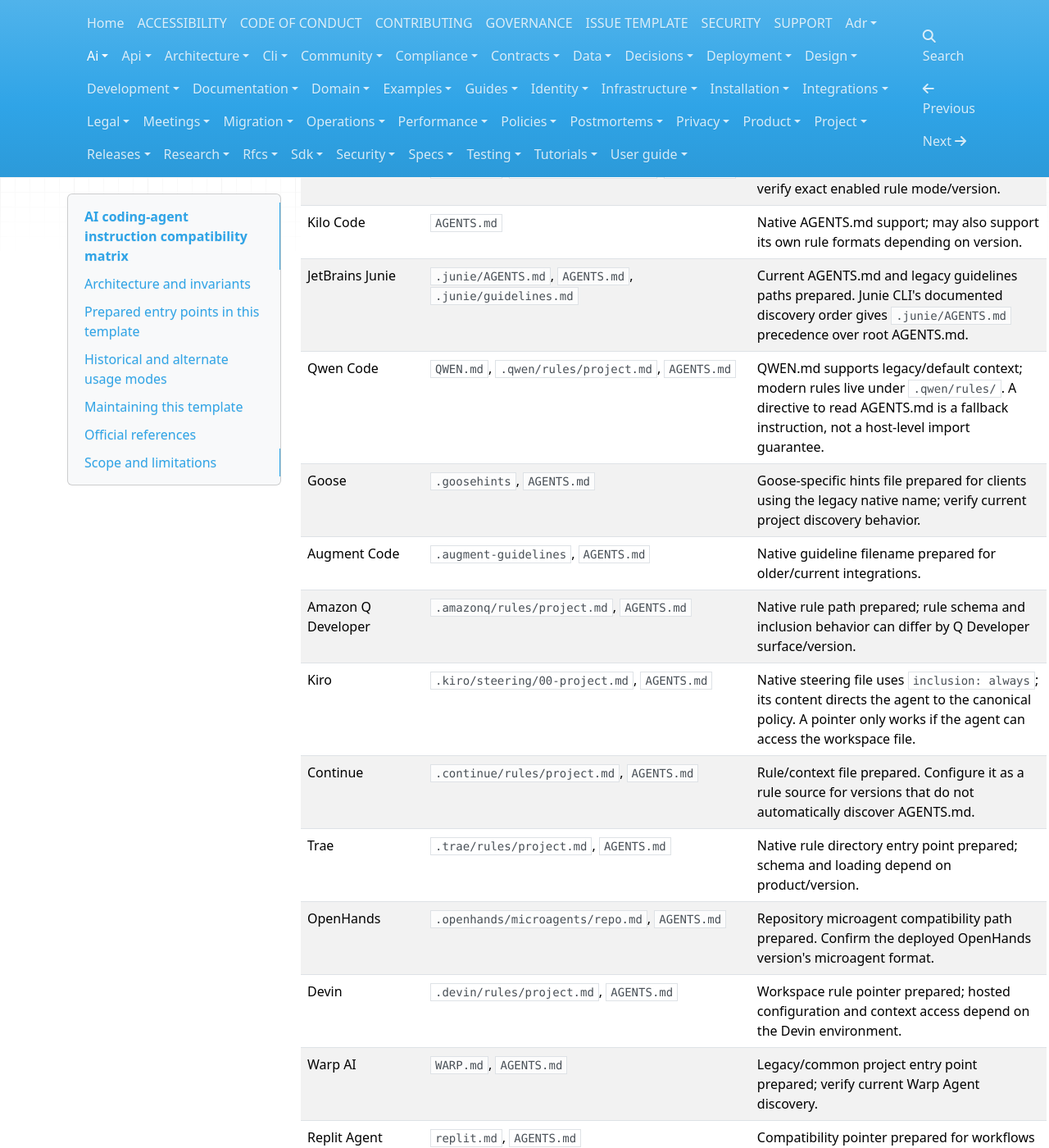
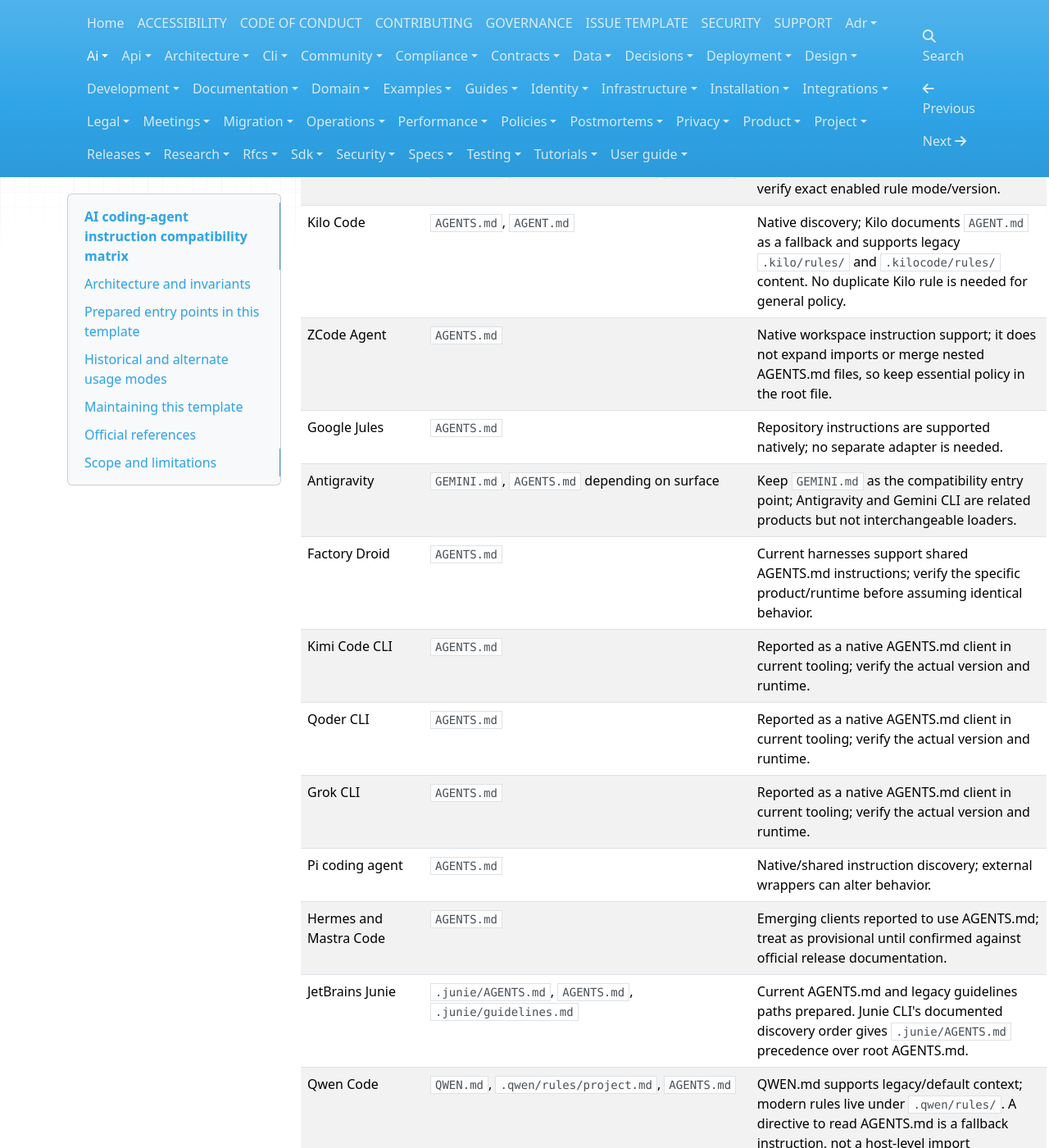
Before and after one commit to sandokanCat/.github, an MkDocs documentation site: the page built from docs/ai/AGENT_ARCHITECTURE.md, in a window 1280 px wide and 1400 px high, scrolled down 2225 px. Shown: the whole window at 82% size. Built offline with MkDocs 1.6.1, drawn with Linux system fonts in a browser that asks for light colours; nearby versions of some CDN libraries; some of the changed text lies outside the part shown.

Commit message:
docs: extend AI compatibility matrix and legacy adapters

```diff
--- a/docs/ai/AGENT_ARCHITECTURE.md
+++ b/docs/ai/AGENT_ARCHITECTURE.md
@@ -19,7 +19,7 @@ Compatibility is version- and surface-dependent. No repository can guarantee tha
 
 | Client/tool family | Prepared path(s) | Mechanism and compatibility notes |
 |---|---|---|
-| OpenAI Codex CLI / IDE integrations | `AGENTS.md`, optional `AGENT.md` fallback | Codex natively discovers `AGENTS.md`; support and precedence can vary by integration/version. |
+| OpenAI Codex CLI / IDE integrations | `AGENTS.md`, `AGENT.md`, optional `codex.md` fallback | Codex natively discovers `AGENTS.md`; `codex.md` is only relevant when explicitly configured as a fallback. |
 | Claude Code | `CLAUDE.md`, `.claude/settings.json` | `CLAUDE.md` imports `@AGENTS.md`. This covers the long-standing native filename; recent Claude Code versions can also discover AGENTS.md, subject to precedence. The existing plugin settings are preserved as a separate mechanism. |
 | Gemini CLI | `GEMINI.md`, `.gemini/settings.json` | `GEMINI.md` imports `@./AGENTS.md` for default/older behavior. Settings select `AGENTS.md` directly on versions supporting `context.fileName`. |
 | GitHub Copilot (GitHub, IDE, CLI surfaces) | `.github/copilot-instructions.md`, `.github/instructions/project.instructions.md` | Repository-wide and path-scoped instruction formats. Support varies by surface; the short natural-language bridge remains for broad compatibility. |
@@ -32,7 +32,16 @@ Compatibility is version- and surface-dependent. No repository can guarantee tha
 | Amp | `AGENTS.md`, optional `AGENT.md` | Native AGENTS.md discovery and historical fallback names documented by Amp. |
 | Cline | `.clinerules`, `.cline/rules/project.md`, `AGENTS.md` | Legacy single-file and modern directory rule formats; AGENTS.md support is available in current versions. |
 | Roo Code | `.roorules`, `.roo/rules/AGENTS.md`, `AGENTS.md` | Legacy and directory rule formats prepared; verify exact enabled rule mode/version. |
-| Kilo Code | `AGENTS.md` | Native AGENTS.md support; may also support its own rule formats depending on version. |
+| Kilo Code | `AGENTS.md`, `AGENT.md` | Native discovery; Kilo documents `AGENT.md` as a fallback and supports legacy `.kilo/rules/` and `.kilocode/rules/` content. No duplicate Kilo rule is needed for general policy. |
+| ZCode Agent | `AGENTS.md` | Native workspace instruction support; it does not expand imports or merge nested AGENTS.md files, so keep essential policy in the root file. |
+| Google Jules | `AGENTS.md` | Repository instructions are supported natively; no separate adapter is needed. |
+| Antigravity | `GEMINI.md`, `AGENTS.md` depending on surface | Keep `GEMINI.md` as the compatibility entry point; Antigravity and Gemini CLI are related products but not interchangeable loaders. |
+| Factory Droid | `AGENTS.md` | Current harnesses support shared AGENTS.md instructions; verify the specific product/runtime before assuming identical behavior. |
+| Kimi Code CLI | `AGENTS.md` | Reported as a native AGENTS.md client in current tooling; verify the actual version and runtime. |
+| Qoder CLI | `AGENTS.md` | Reported as a native AGENTS.md client in current tooling; verify the actual version and runtime. |
+| Grok CLI | `AGENTS.md` | Reported as a native AGENTS.md client in current tooling; verify the actual version and runtime. |
+| Pi coding agent | `AGENTS.md` | Native/shared instruction discovery; external wrappers can alter behavior. |
+| Hermes and Mastra Code | `AGENTS.md` | Emerging clients reported to use AGENTS.md; treat as provisional until confirmed against official release documentation. |
 | JetBrains Junie | `.junie/AGENTS.md`, `AGENTS.md`, `.junie/guidelines.md` | Current AGENTS.md and legacy guidelines paths prepared. Junie CLI's documented discovery order gives `.junie/AGENTS.md` precedence over root AGENTS.md. |
 | Qwen Code | `QWEN.md`, `.qwen/rules/project.md`, `AGENTS.md` | QWEN.md supports legacy/default context; modern rules live under `.qwen/rules/`. A directive to read AGENTS.md is a fallback instruction, not a host-level import guarantee. |
 | Goose | `.goosehints`, `AGENTS.md` | Goose-specific hints file prepared for clients using the legacy native name; verify current project discovery behavior. |
@@ -45,7 +54,7 @@ Compatibility is version- and surface-dependent. No repository can guarantee tha
 | Devin | `.devin/rules/project.md`, `AGENTS.md` | Workspace rule pointer prepared; hosted configuration and context access depend on the Devin environment. |
 | Warp AI | `WARP.md`, `AGENTS.md` | Legacy/common project entry point prepared; verify current Warp Agent discovery. |
 | Replit Agent | `replit.md`, `AGENTS.md` | Compatibility pointer prepared for workflows that read Replit project guidance; do not assume all Replit agent modes load it. |
-| Generic/unknown agents | `AGENTS.md`, `AGENT.md`, `.rules`, `.github/copilot-instructions.md` | Several common filenames improve the odds of discovery, but unknown clients must be explicitly pointed to root AGENTS.md. |
+| Generic/unknown agents | `AGENTS.md`, `AGENT.md`, `.rules`, `.github/copilot-instructions.md`, `CONVENTIONS.md`, `WARP.md`, `replit.md`, `codex.md`, `.agents/rules/project.md`, `.crush/CRUSH.md` | Common filenames improve the odds of discovery, but unknown clients must be explicitly pointed to root AGENTS.md. |
 
 ## Historical and alternate usage modes
 
@@ -82,6 +91,9 @@ When adding an adapter:
 - VS Code custom instructions: https://code.visualstudio.com/docs/agent-customization/custom-instructions
 - Cursor rules: https://cursor.com/docs/rules
 - Zed instructions and supported filenames: https://zed.dev/docs/ai/instructions
+- Kilo Code AGENTS.md: https://github.com/Kilo-Org/kilocode/blob/main/packages/kilo-docs/pages/customize/agents-md.md
+- ZCode Agent instructions: https://zcode.z.ai/en/docs/agents
+- Google Jules: https://jules.google/docs/
 - OpenCode rules: https://docs.opencode.ai/docs/rules/
 - Aider configuration: https://aider.chat/docs/config/aider_conf.html
 - Amp AGENTS.md: https://ampcode.com/docs/customize/agents-md
```
Also changed, not shown: .agents/rules/project.md (added, +4 -0 lines), .crush/CRUSH.md (added, +3 -0 lines), CHANGELOG.md (+4 -2 lines), codex.md (added, +1 -0 lines).
